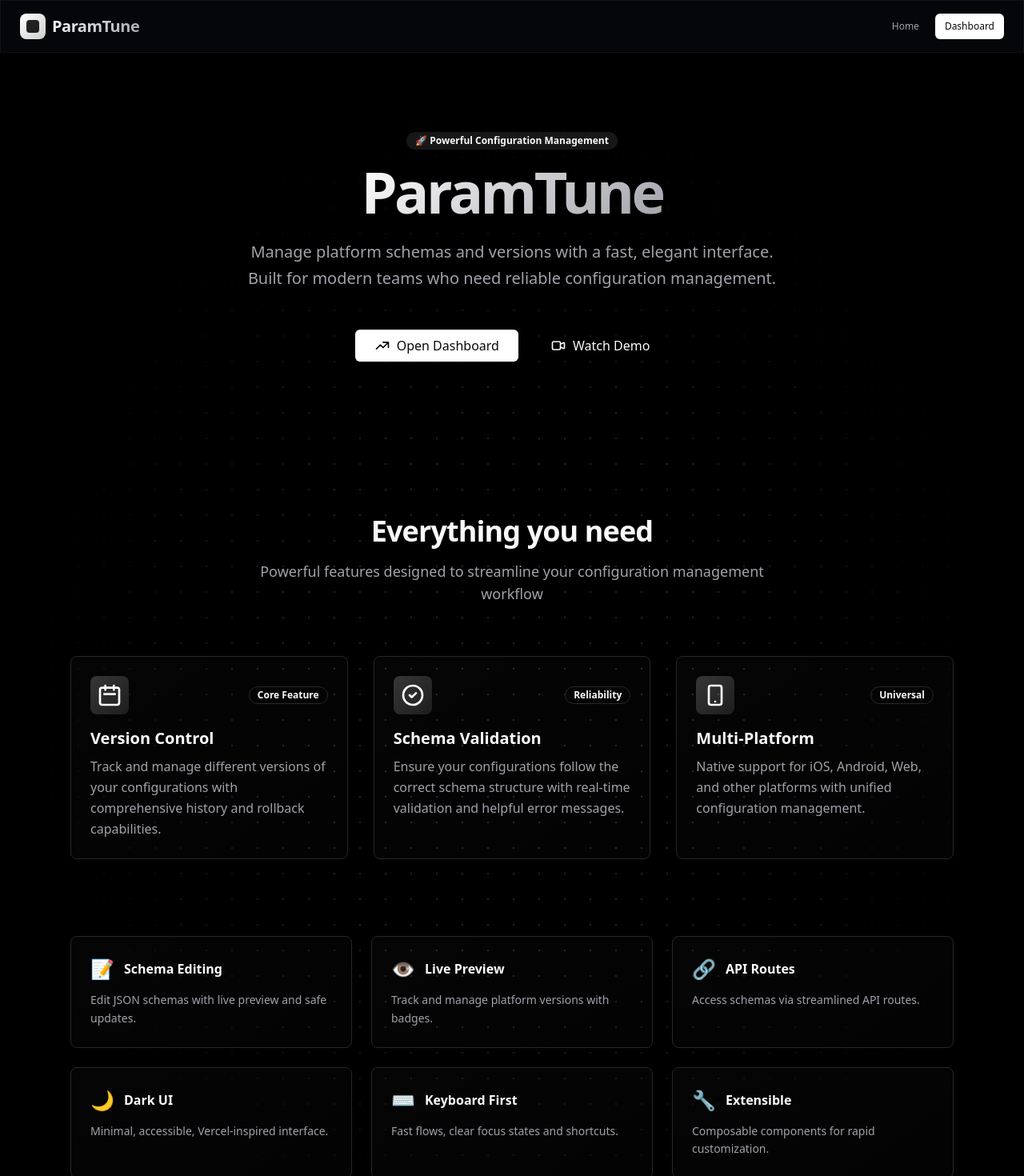
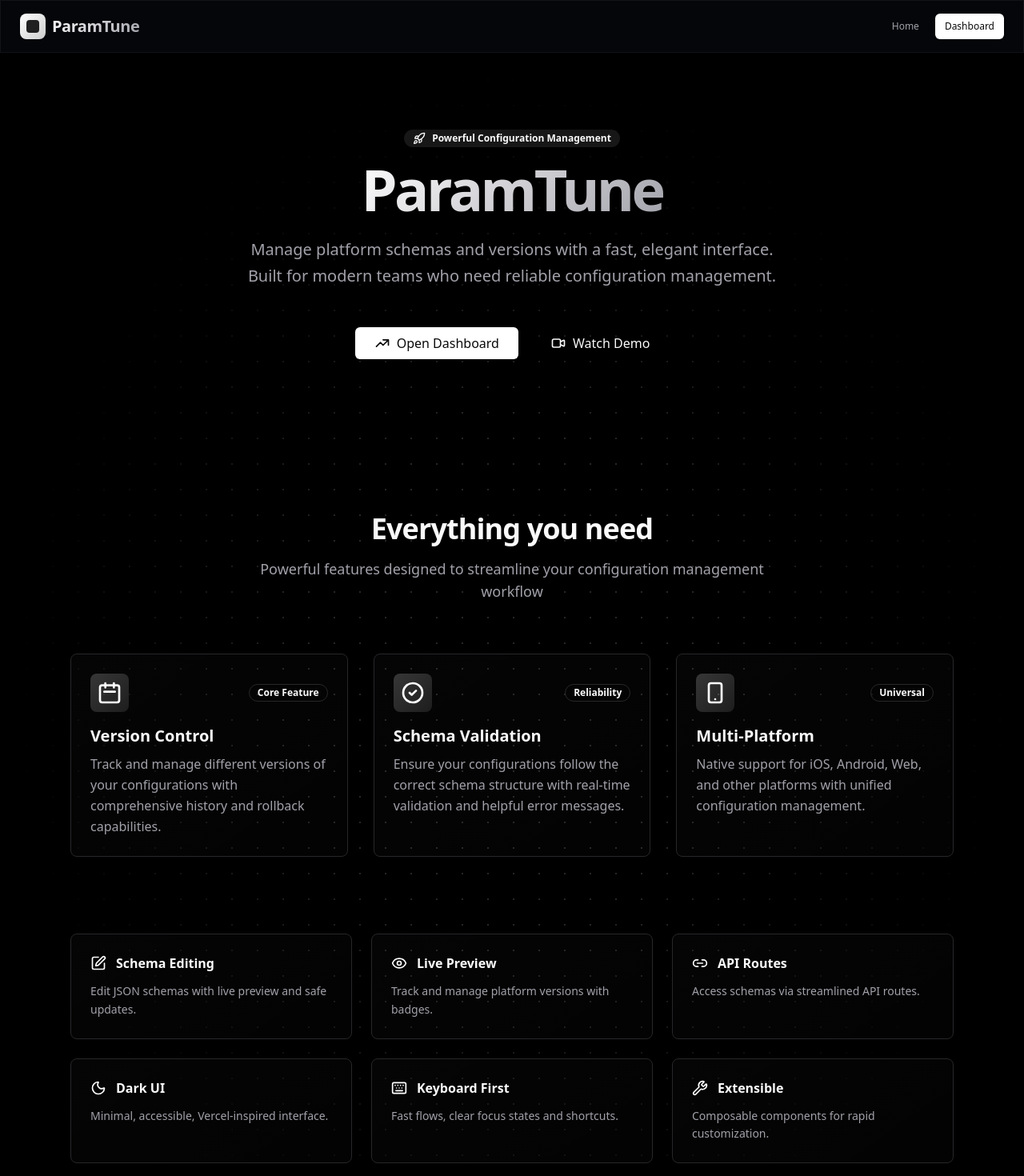
Before and after one commit to rec-farm/paramtune, a Next.js app: page / in a window 1280 px wide. Shown: the top 1470 px of the page at 80% size. Built offline with nearby package versions, Linux system fonts and the light colour scheme.

Commit message:
feat(ui): replace emoji icons with Lucide React components
- Replace emoji icons in home page with consistent Lucide icons
- Add Rocket, Edit, Eye, Link2, Moon, Keyboard, Wrench icons
- Improve accessibility and visual consistency across the application

```diff
--- a/src/app/page.tsx
+++ b/src/app/page.tsx
@@ -2,6 +2,7 @@ import Badge from '@/components/ui/Badge'
 import Button from '@/components/ui/Button'
 import Card from '@/components/ui/Card'
 import Link from 'next/link'
+import { Rocket, Edit, Eye, Link2, Moon, Keyboard, Wrench } from 'lucide-react'
 
 export default function Home() {
   return (
@@ -12,8 +13,9 @@ export default function Home() {
       <section className="relative mx-auto max-w-6xl px-6 py-24 text-center">
         <div className="mx-auto max-w-4xl space-y-8">
           <div className="space-y-6 animate-in">
-            <Badge variant="secondary" className="mb-4">
-              🚀 Powerful Configuration Management
+            <Badge variant="secondary" className="mb-4 gap-2">
+              <Rocket className="w-4 h-4" />
+              Powerful Configuration Management
             </Badge>
             <h1 className="text-6xl md:text-7xl font-bold tracking-tighter">
               <span className="gradient-text">ParamTune</span>
@@ -178,32 +180,32 @@ export default function Home() {
               title: 'Schema Editing',
               description:
                 'Edit JSON schemas with live preview and safe updates.',
-              icon: '📝',
+              icon: <Edit className="w-5 h-5" />,
             },
             {
               title: 'Live Preview',
               description: 'Track and manage platform versions with badges.',
-              icon: '👁️',
+              icon: <Eye className="w-5 h-5" />,
             },
             {
               title: 'API Routes',
               description: 'Access schemas via streamlined API routes.',
-              icon: '🔗',
+              icon: <Link2 className="w-5 h-5" />,
             },
             {
               title: 'Dark UI',
               description: 'Minimal, accessible, Vercel-inspired interface.',
-              icon: '🌙',
+              icon: <Moon className="w-5 h-5" />,
             },
             {
               title: 'Keyboard First',
               description: 'Fast flows, clear focus states and shortcuts.',
-              icon: '⌨️',
+              icon: <Keyboard className="w-5 h-5" />,
             },
             {
               title: 'Extensible',
               description: 'Composable components for rapid customization.',
-              icon: '🔧',
+              icon: <Wrench className="w-5 h-5" />,
             },
           ].map((feature, index) => (
             <Card
@@ -212,7 +214,7 @@ export default function Home() {
             >
               <div className="space-y-3">
                 <div className="flex items-center gap-3">
-                  <span className="text-2xl">{feature.icon}</span>
+                  <div className="text-primary">{feature.icon}</div>
                   <h3 className="font-semibold group-hover:text-primary transition-colors">
                     {feature.title}
                   </h3>
```
